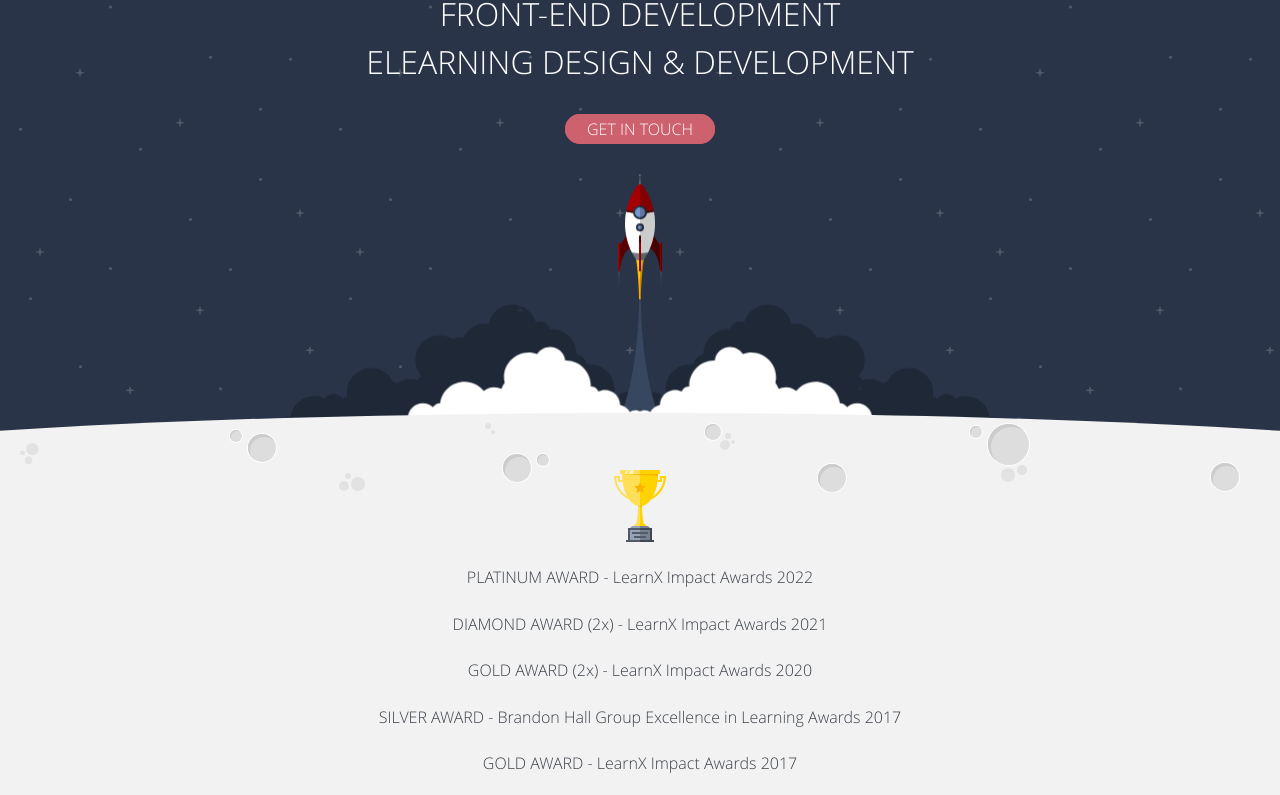
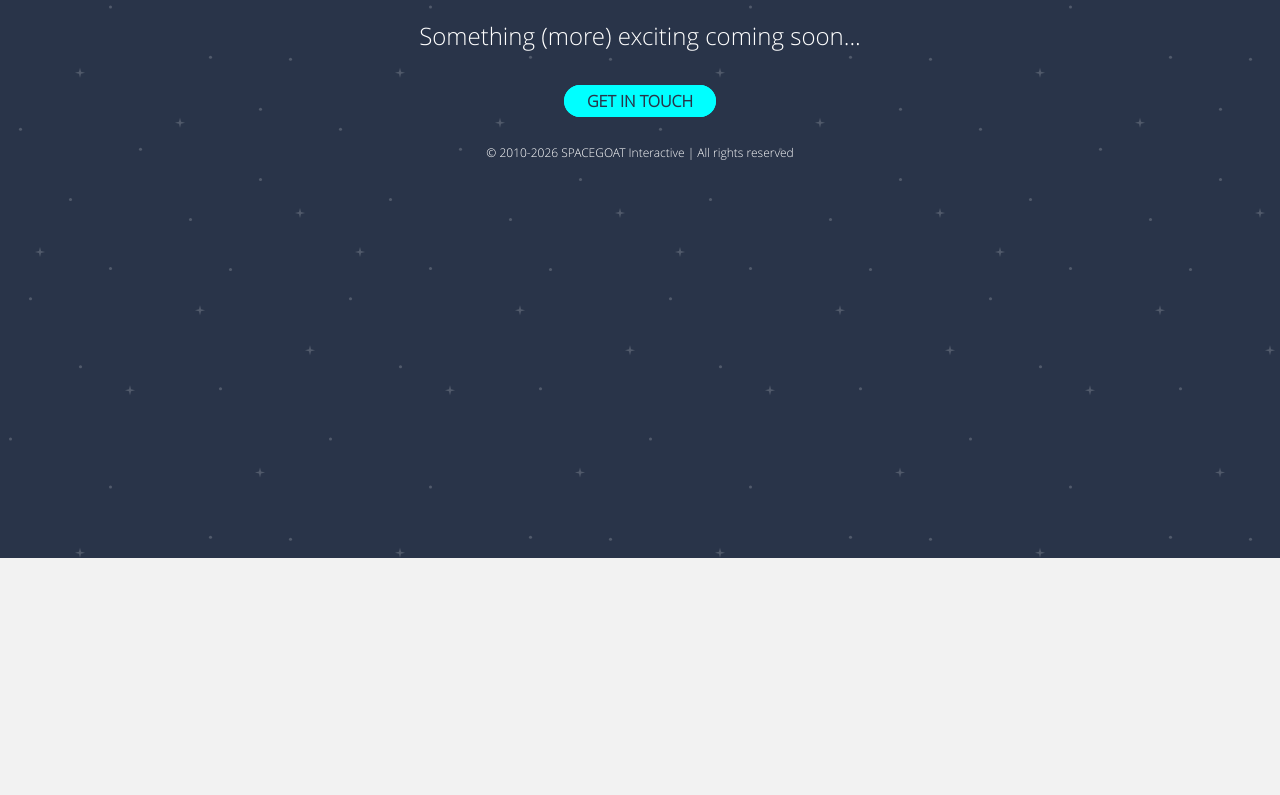
Before and after one commit to SpacegoatHQ/spacegoat-website, a plain HTML site: page index.html in a window 1280 px wide. Shown: the part 242-1037 px from the top of the page. After the commit the page ends 800 px from the top, so only its background shows below. Drawn offline with nearby package versions, Linux system fonts and the light colour scheme.

Commit message:
temp website

```diff
--- a/css/style.css
+++ b/css/style.css
@@ -40,18 +40,6 @@ COLOURS
 	font-style: normal;
 }
 
-/*
-@font-face {
-	font-family: 'open_sansregular';
-	src: url('../font/OpenSans-Regular-webfont.eot');
-	src: url('../font/OpenSans-Regular-webfont.eot?#iefix') format('embedded-opentype'),
-		url('../font/OpenSans-Regular-webfont.woff') format('woff'),
-		url('../font/OpenSans-Regular-webfont.ttf') format('truetype'),
-		url('../font/OpenSans-Regular-webfont.svg#open_sansregular') format('svg');
-	font-weight: normal;
-	font-style: normal;
-}
-*/
 html, body, div, span, applet, object, iframe,
 h1, h2, h3, h4, h5, h6, p, blockquote, pre,
 a, abbr, acronym, address, big, cite, code,
@@ -91,8 +79,10 @@ body {
 margin : 0 auto;
 padding : 0;
 font : 100%/1.4 "open_sanslight","Helvetica Neue",Helvetica,Arial,sans-serif;
-color : #3b404a;
-background-color : transparent; }
+/*color : #3b404a; */
+background: #293449 url(../img/background.svg) top center repeat;
+color: #fff;
+ }
 
 .sitePreloader {
 	background: #293449;
@@ -332,17 +322,22 @@ line-height: 1.5;
 margin-bottom: 1.5em;
 }
 
-header p.get-in-touch {
+main {
+	text-align: center;
+}
+
+main p.get-in-touch {
 margin-bottom: 2em;
 }
 
-header p.get-in-touch a,
-header p.get-in-touch a:link,
-header p.get-in-touch a:visited {
-background-color: #ce616e;
-color: #fff;
+main p.get-in-touch a,
+main p.get-in-touch a:link,
+main p.get-in-touch a:visited {
+background-color: #00ffff;
+font-weight: 800;
+color: #293449;
 text-transform: uppercase;
-border: 2px solid #ce616e;
+border: 3px solid #00ffff;
 padding: 2px 20px;
 -webkit-border-radius: 20px;
 border-radius: 20px;
@@ -352,11 +347,16 @@ border-radius: 20px;
 transition: all .3s ease-in-out;
 }
 
-header p.get-in-touch a:hover {
-background-color: #1d2633;
-background-color: rgba(0,0,0,0.1);
-color: #ce616e;
+main p.get-in-touch a:hover {
+background-color: #fff;
+color: #293449;
 }
+
+main p.get-in-touch a:focus {
+border: 3px solid #fff;
+background-color: #293449;
+color: #00ffff}
+
 
 .js.csstransforms3d.cssanimations header a.logo,
 .js.csstransforms3d.cssanimations header h1,
@@ -503,6 +503,10 @@ background: transparent url(../img/clouds-back.png) top center no-repeat;
 	animation-play-state: running;
 }
 
+.tagline {
+	font-size: 1rem;
+}
+
 /* 9.NAVIGATION */
 
 /* 10.CONTENT */
@@ -581,7 +585,7 @@ background: transparent url(../img/icon-linkedin.png) top center no-repeat;
 
 footer[role="contentinfo"] p {
 font-size: 0.75em;
-color: #666f80;
+color: ##f2f2f2;
 margin: 0;
 padding-bottom: 1.5em;
 }
@@ -1122,6 +1126,11 @@ font-size: 2em;
 margin-bottom: 1em;
 }
 
+.tagline {
+	font-size: 1.5rem;
+}
+
+
 /* 9.NAVIGATION */
 /* 10.CONTENT */
 /* 11.MAIN */
--- a/index.html
+++ b/index.html
@@ -9,13 +9,13 @@
 <head>
 <meta charset="utf-8">
 
-<title>eLearning Design & Development, UI / UX Design, Front-end Development | SPACEGOAT Interactive</title>
-<meta name="description" content="SPACEGOAT Interactive is an award winning digital agency based in Sydney, Australia. We specialize in eLearning design and development, instructional design, User Interface and user experience design, front-end development and Flash development. We are highly capable of turning business needs and requirements into visual design and great user experience.">
-<meta name="Keywords" content="user interface design, user experience design, elearning design and development, instructional design, flash development, web design, html, html5, css, css3, javascript, jquery" />
-<meta name="Keyphrases" content="user interface design, user experience design, elearning design and development, instructional design, flash development, web design, html, html5, css, css3, javascript, jquery" />
-<meta name="subject" content="user interface design, user experience design, elearning design and development, instructional design, flash development, web design, html, html5, css, css3, javascript, jquery" />
+<title>Digital Accessibility Consulting, eLearning Design & Development, UI / UX Design, Front-end Development | SPACEGOAT Interactive</title>
+<meta name="description" content="SPACEGOAT is a Sydney-based digital studio specialising in eLearning development and digital accessibility consulting. We combine deep front-end development and UX expertise with hands-on WCAG auditing experience across web products, enterprise SaaS platforms, government, healthcare and financial services — and we translate what we find into recommendations that design and development teams can actually act on.">
+<meta name="Keywords" content="digital accessibility consulting, user interface design, user experience design, elearning design and development" />
+<meta name="Keyphrases" content="digital accessibility consulting, user interface design, user experience design, elearning design and development" />
+<meta name="subject" content="digital accessibility consulting. user interface design, user experience design, elearning design and development" />
 <meta http-equiv="content-language" content="en" />
-<meta name="Copyright" content="(c) Copyright 2010 SPACEGOAT Interactive. All rights reserved" />
+<meta name="Copyright" content="(c) Copyright 2010-2026 SPACEGOAT Interactive. All rights reserved" />
 <meta http-equiv="Reply-to" content="hello@spacegoat.com" />
 <meta name="Author" content="SPACEGOAT Interactive" />
 <meta name="Robots" content="index, follow" />
@@ -31,33 +31,8 @@
 <!-- For all browsers -->
 <link rel="stylesheet" media="screen" href="css/style.css?v=1">
 
-<!-- JavaScript at bottom except for Modernizr -->
-<script src="js/libs/modernizr.custom.53379.js"></script>
-
-<link rel="apple-touch-icon" sizes="57x57" href="/apple-touch-icon-57x57.png">
-<link rel="apple-touch-icon" sizes="114x114" href="/apple-touch-icon-114x114.png">
-<link rel="apple-touch-icon" sizes="72x72" href="/apple-touch-icon-72x72.png">
-<link rel="apple-touch-icon" sizes="144x144" href="/apple-touch-icon-144x144.png">
-<link rel="apple-touch-icon" sizes="60x60" href="/apple-touch-icon-60x60.png">
-<link rel="apple-touch-icon" sizes="120x120" href="/apple-touch-icon-120x120.png">
-<link rel="apple-touch-icon" sizes="76x76" href="/apple-touch-icon-76x76.png">
-<link rel="apple-touch-icon" sizes="152x152" href="/apple-touch-icon-152x152.png">
-<link rel="apple-touch-icon" sizes="180x180" href="/apple-touch-icon-180x180.png">
-<link rel="apple-touch-icon" sizes="152x152" href="/apple-touch-icon.png">
-<link rel="icon" type="image/png" href="/favicon-192x192.png" sizes="192x192">
-<link rel="icon" type="image/png" href="/favicon-160x160.png" sizes="160x160">
-<link rel="icon" type="image/png" href="/favicon-96x96.png" sizes="96x96">
-<link rel="icon" type="image/png" href="/favicon-16x16.png" sizes="16x16">
-<link rel="icon" type="image/png" href="/favicon-32x32.png" sizes="32x32">
-<meta name="msapplication-TileColor" content="#2b5797">
-<meta name="msapplication-TileImage" content="/mstile-144x144.png">
 <!-- For everything else -->
 <link rel="shortcut icon" href="favicon.ico">
-
-<!--Microsoft. Delete if not required -->
-<meta http-equiv="cleartype" content="on">
-<meta http-equiv="X-UA-Compatible" content="IE=edge,chrome=1">
-<!--[if lte IE 7 ]><script src="//ajax.googleapis.com/ajax/libs/chrome-frame/1.0.2/CFInstall.min.js"></script><script>window.attachEvent("onload",function(){CFInstall.check({mode:"overlay"})})</script><![endif]-->
 
 <!-- http://t.co/y1jPVnT -->
 <link rel="canonical" href="/">
@@ -65,59 +40,17 @@
 
 
 <body class="clearfix">
-	<script type="text/javascript">
-		document.write("<div class='sitePreloader'><img src='img/preloader.gif' alt='Preloader' width='32' height='32' /></div>");
-	</script>
 	<header role="banner" class="clearfix">
 		<a class="logo ir" href="/" title="eLearning Design & Development, UI / UX Design, Front-end Development | SPACEGOAT Interactive" name="eLearning Design & Development, UI / UX Design, Front-end Development | SPACEGOAT Interactive" target="_self">eLearning Design & Development, UI / UX Design, Front-end Development | SPACEGOAT Interactive</a>
-		<h1>
-			UI / UX Design<br/>
-			Front-end Development<br/>
-			eLearning Design & Development
-		</h1>
-		<p class="get-in-touch"><a href="mailto:hello@spacegoat.com" title="Contact us about eLearning design and development, UI / UX design, front-end development" name="Contact us about eLearning design and development, UI / UX design, front-end development" target="_blank">Get in Touch</a></p>
-		<div class="rocket"></div>
-		<div class="clouds-back"></div>
-		<div class="cloud-right"></div>
-		<div class="cloud-left"></div>
 	</header>
-	<div class="content clearfix">
-
-		<div role="main">
-			<section class="awards">
-				<p>PLATINUM AWARD - LearnX Impact Awards 2022</p>
-				<p>DIAMOND AWARD (2x) - LearnX Impact Awards 2021</p>
-				<p>GOLD AWARD (2x) - LearnX Impact Awards 2020</p>
-				<p>SILVER AWARD - Brandon Hall Group Excellence in Learning Awards 2017</p>
-				<p>GOLD AWARD - LearnX Impact Awards 2017</p>
-				<p>FINALIST - ‘Serious Games Showcase & Challenge (Australasia)’ at the Australasian Simulation Congress 2017</p>
-				<p>GOLD AWARD - Brandon Hall Group Excellence in Learning Awards 2014</p>
-				<p>GOLD AWARD - LearnX Impact Awards 2014</p>
-				<p>HIGHLY COMMENDED - AITD National Training Excellence Awards 2014</p>
-			</section>
-		</div>
-	</div>
+	<main>
+		<h1>Digital products that work. For everyone.</h1>
+		<p class="tagline">Something (more) exciting coming soon...</p>
+		<p class="get-in-touch"><a href="mailto:hello@spacegoat.com" title="Contact us about digital accessibility consulting, eLearning design and development, UI / UX design, front-end development" name="Contact us about about digital accessibility consulting, eLearning design and development, UI / UX design, front-end development" target="_blank">Get in Touch</a></p>
+	</main>
 	<footer role="contentinfo" class="clearfix">
-		<ul class="social">
-			<li><a class="facebook ir" href="https://www.facebook.com/Spacegoat.Interactive" title="Like SPACEGOAT Interactive on Facebook" name="Like SPACEGOAT Interactive on Facebook" target="_blank">Like SPACEGOAT Interactive on Facebook</a></li>
-			<li><a class="linkedin ir" href="https://www.linkedin.com/company/spacegoat-interactive" title="Follow SPACEGOAT Interactive on LinkedIn" name="Follow SPACEGOAT Interactive on LinkedIn" target="_blank">Follow SPACEGOAT Interactive on LinkedIn</a></li>
-		</ul>
-		<p><a href="/privacy/">Privacy Policy</a> | &copy; 2010-2025 SPACEGOAT Interactive | All rights reserved</p>
+		<p>&copy; 2010-2026 SPACEGOAT Interactive | All rights reserved</p>
 	</footer>
-<script src="http://ajax.googleapis.com/ajax/libs/jquery/1.5.1/jquery.js"></script>
-<script>window.jQuery || document.write('<script src="js/libs/jquery-1.5.1.min.js">\x3C/script>')</script>
-<!-- Scripts -->
-<script src="js/plugins.js"></script>
-<script src="js/script.js"></script>
-
-<!--[if (lt IE 9) & (!IEMobile)]>
-<script src="js/libs/DOMAssistantCompressed-2.8.js"></script>
-<script src="js/libs/selectivizr.mod.min.js"></script>
-<script src="js/libs/respond.min.js"></script>
-<![endif]-->
-
-
-
 
 <!-- Google tag (gtag.js) -->
 <script async src="https://www.googletagmanager.com/gtag/js?id=G-TB4NDXWJCG"></script>
```
Also changed, not shown: index-bak.html (added, +132 -0 lines), 2 other files.
